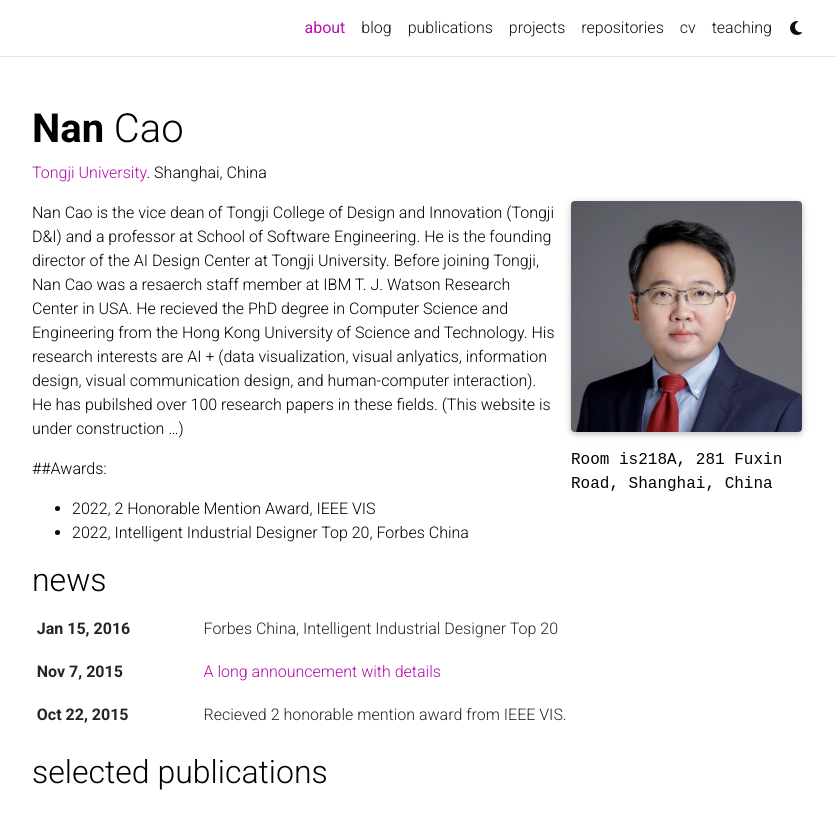
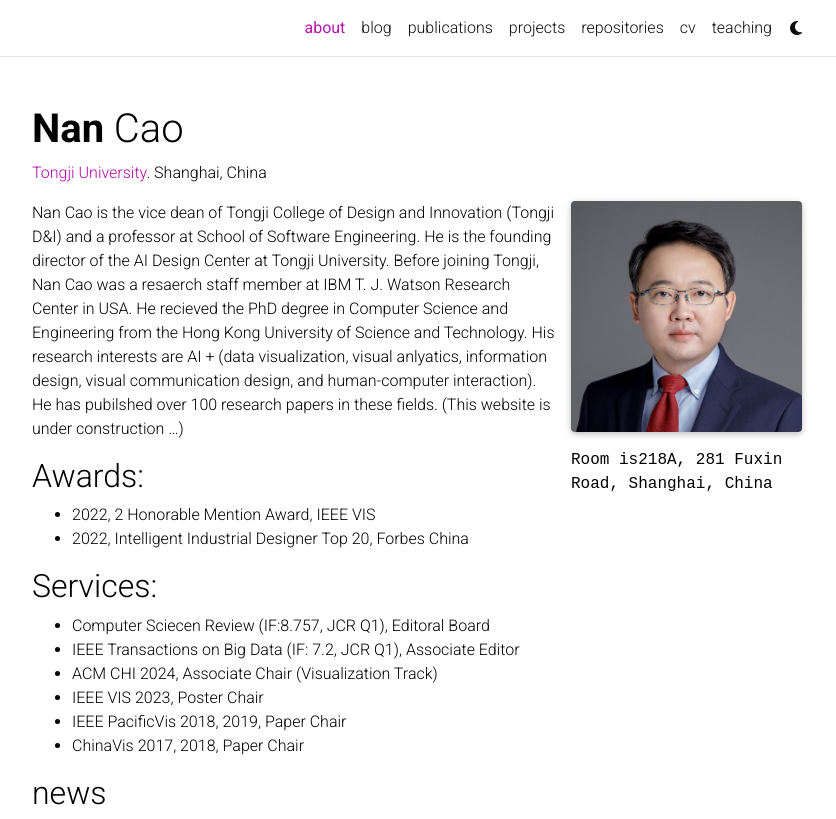
Before and after one commit to nancao/nancao.github.io, a Jekyll site: the page built from _pages/about.md, in a window 1280 px wide and 1321 px high, cut to the strip 0-819 px from the top of the window. Shown: the whole strip, without its empty margins (223-1059 px from the left). Built offline with Jekyll 4.4.1, drawn with Linux system fonts in a browser that asks for light colours; full-size pictures stand in for the smaller copies a plugin makes; comment, search, counter and statistics services are not loaded; a style sheet for code colours, icons or effects is not loaded.

Commit message:
update profile

```diff
--- a/_pages/about.md
+++ b/_pages/about.md
@@ -18,6 +18,14 @@
 ---
 Nan Cao is the vice dean of Tongji College of Design and Innovation (Tongji D&I) and a professor at  School of Software Engineering. He is the founding director of the AI Design Center at Tongji University. Before joining Tongji, Nan Cao was a resaerch staff member at IBM T. J. Watson Research Center in USA. He recieved the PhD degree in Computer Science and Engineering from the Hong Kong University of Science and Technology. His research interests are AI + (data visualization, visual anlyatics, information design, visual communication design, and human-computer interaction). He has pubilshed over 100 research papers in these fields. (This website is under construction ...)
 
-##Awards:
+## Awards:
 - 2022, 2 Honorable Mention Award, IEEE VIS
 - 2022, Intelligent Industrial Designer Top 20, Forbes China
+
+## Services:
+- Computer Sciecen Review (IF:8.757, JCR Q1), Editoral Board
+- IEEE Transactions on Big Data (IF: 7.2, JCR Q1), Associate Editor
+- ACM CHI 2024, Associate Chair (Visualization Track)
+- IEEE VIS 2023, Poster Chair
+- IEEE PacificVis 2018, 2019, Paper Chair
+- ChinaVis 2017, 2018, Paper Chair
```
